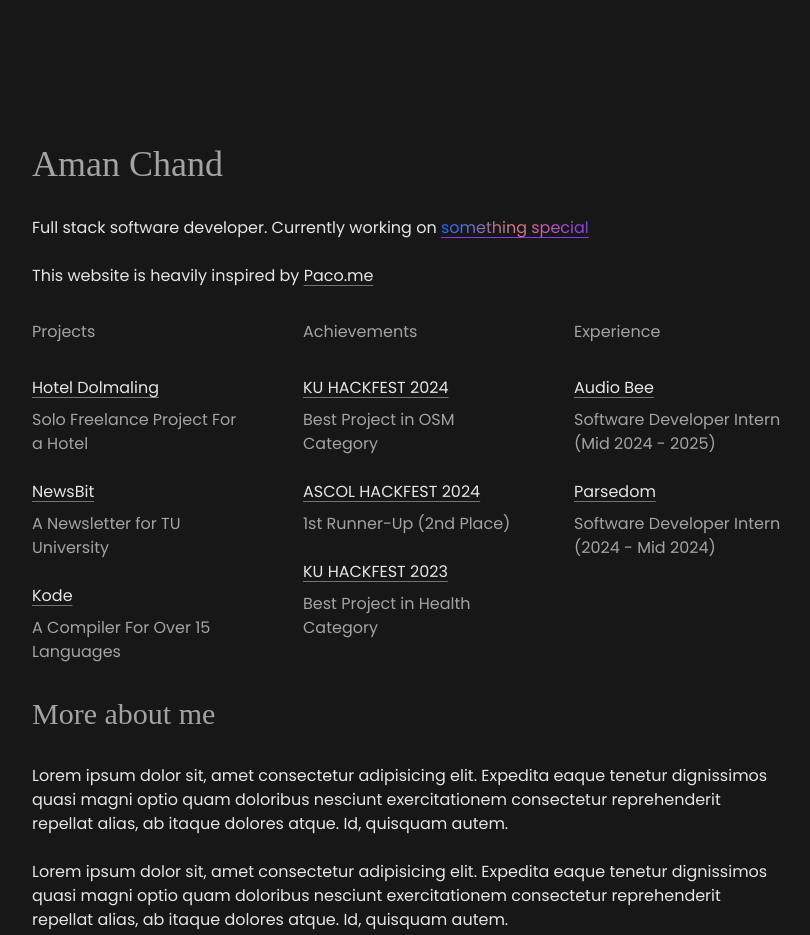
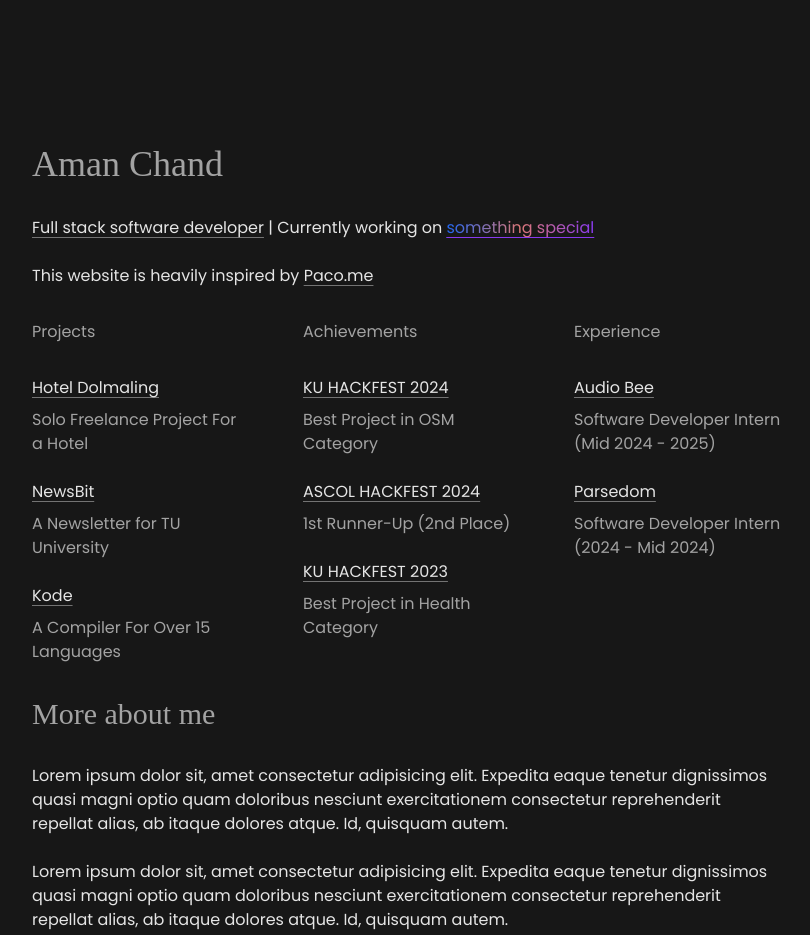
Before and after one commit to Aman-in-GitHub/portfolio-v4, an Astro site: page / in a window 1280 px wide. Shown: the top 935 px of the page, without its empty margins (233-1043 px from the left). Built offline with nearby package versions, Linux system fonts and the light colour scheme; Astro itself is replaced by a stand-in of ours; no server answers; a web font is replaced by a local one.

Commit message:
Feat: Added github link

```diff
--- a/src/pages/index.astro
+++ b/src/pages/index.astro
@@ -4,7 +4,7 @@ import Layout from "@/layouts/Layout.astro";
 import Link from "@/components/Link.astro";
 // import Messages from "@/components/Messages";
 import Footer from "@/components/Footer";
-import { PROJECTS } from "@/utils/info";
+import { PROJECTS, GITHUB } from "@/utils/info";
 import { ACHIEVEMENTS } from "@/utils/info";
 import { EXPERIENCES } from "@/utils/info";
 import { EMAIL_ADDRESS } from "@/utils/info";
@@ -28,7 +28,12 @@ import { EMAIL_ADDRESS } from "@/utils/info";
 
     <section class="flex flex-col gap-4 lg:gap-6">
       <p>
-        Full stack software developer. Currently working on <span
+        <a
+          class="underline duration-500 text-body decoration-neutral-500 hover:text-special hover:decoration-neutral-300 underline-offset-4"
+          href={GITHUB}
+        >
+          Full stack software developer</a
+        > | Currently working on <span
           class="bg-gradient-to-r from-blue via-orange to-purple bg-clip-text text-transparent selection:text-purple selection:bg-neutral-800 whitespace-nowrap"
         >
           <a
--- a/src/utils/info.ts
+++ b/src/utils/info.ts
@@ -1,4 +1,5 @@
 export const EMAIL_ADDRESS = "amanchandinc@gmail.com";
+export const GITHUB = "https://github.com/Aman-in-GitHub";
 
 export const PROJECTS = [
   {
```
